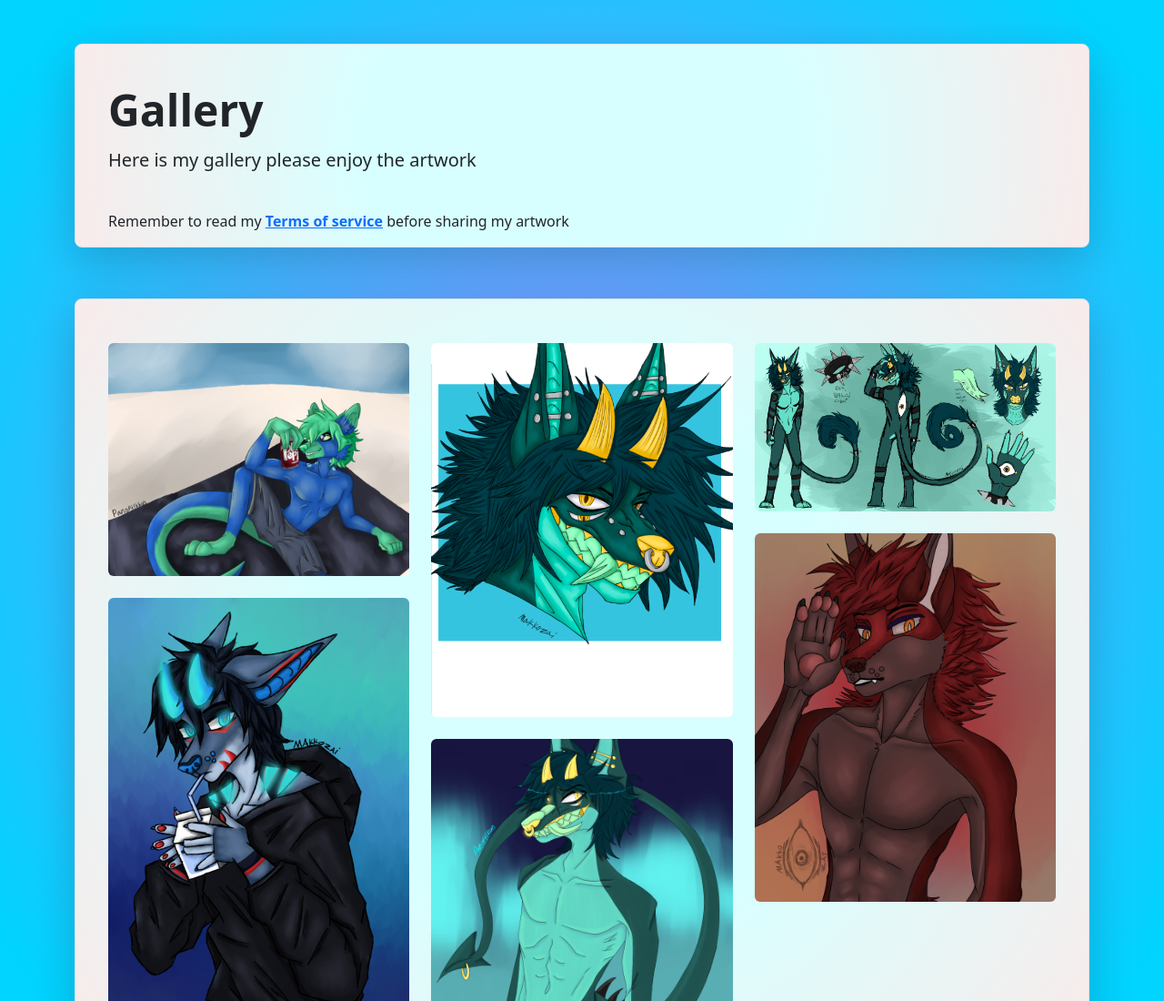
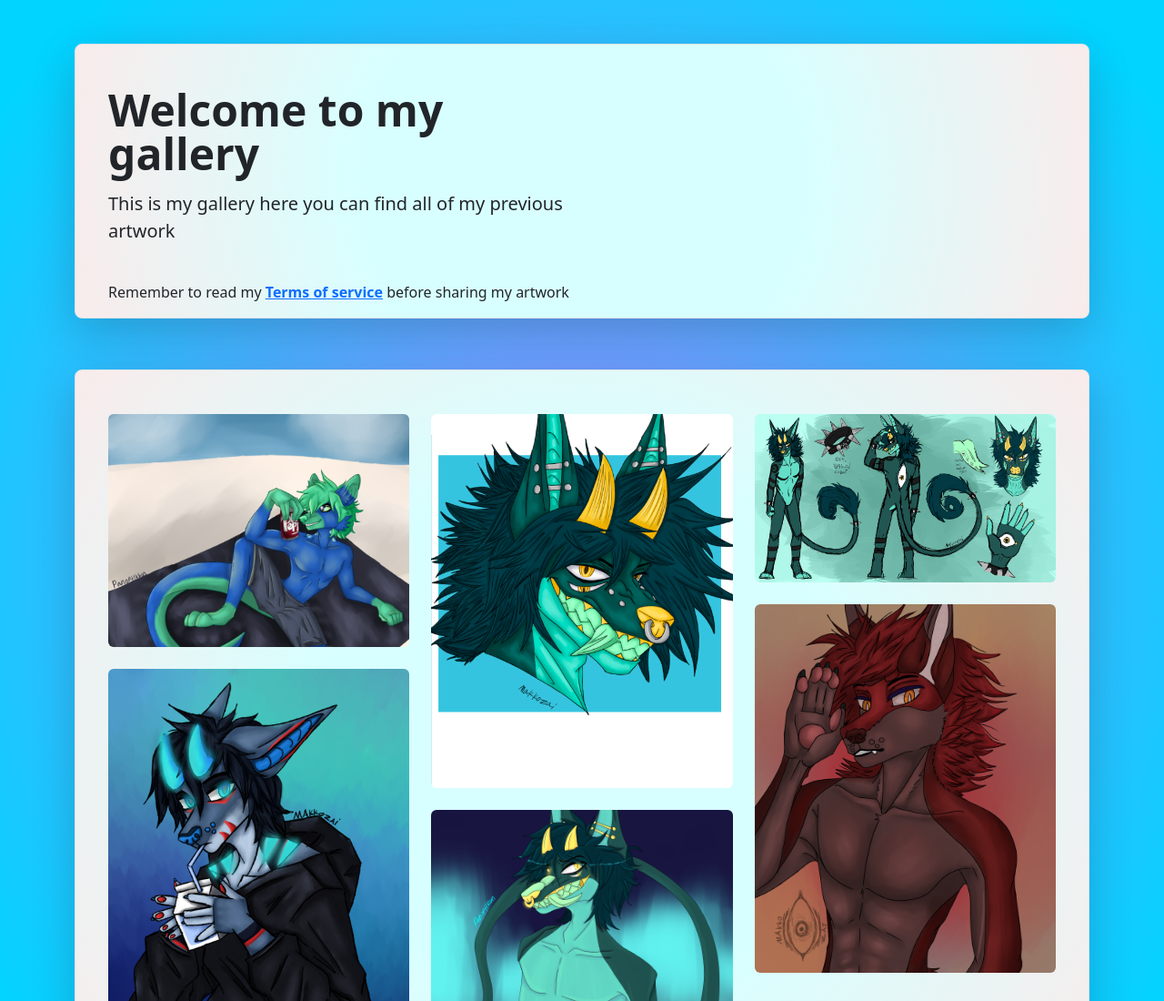
Before and after one commit to FissionFeline/Panoptikon, a plain HTML site: page gallery.html in a window 1280 px wide. Shown: the top 1100 px of the page at 91% size. Drawn offline with nearby package versions, Linux system fonts and the light colour scheme.

Commit message:
Improved text

```diff
--- a/gallery.html
+++ b/gallery.html
@@ -31,8 +31,8 @@ background: radial-gradient(circle, rgba(146,139,255,1) 0%, rgba(0,212,255,1) 92
         <div class="row p-4 pb-0 pe-lg-0 pt-lg-5 align-items-center rounded-3 border shadow-lg" style="   background: rgb(216,255,255);
         background: radial-gradient(circle, rgba(216,255,255,1) 43%, rgba(249,235,235,1) 100%);  ">
             <div class="col-lg-6">
-                <h1 class="display-5 fw-bold lh-1 mb-3" id="fade">Gallery</h1>
-                <p class="lead">Here is my gallery please enjoy the artwork</p>
+                <h1 class="display-5 fw-bold lh-1 mb-3" id="fade">Welcome to my gallery</h1>
+                <p class="lead">This is my gallery here you can find all of my previous artwork</p>
                 <br>
                 <div class="pb-3">Remember to read my <a href="comms.html#TOS"><b>Terms of service</b></a> before sharing my artwork</div>
             </div>
```
